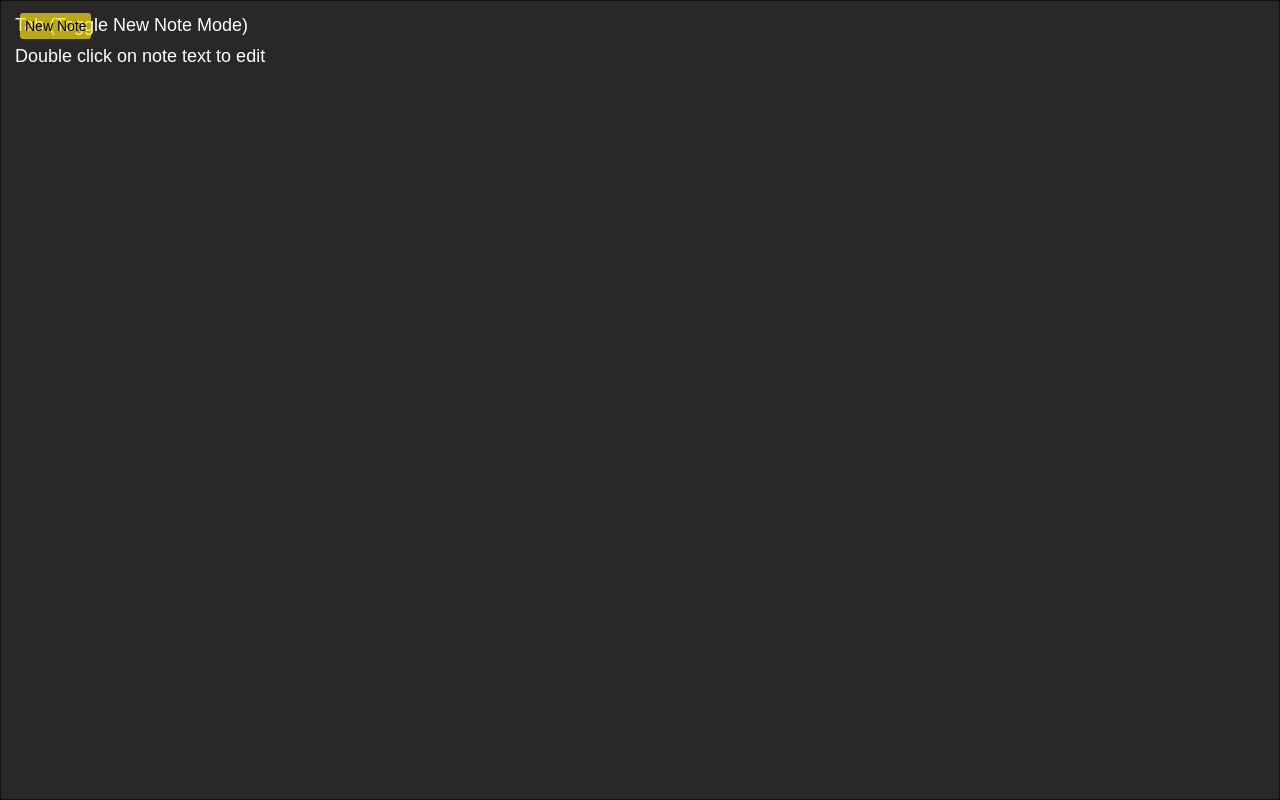
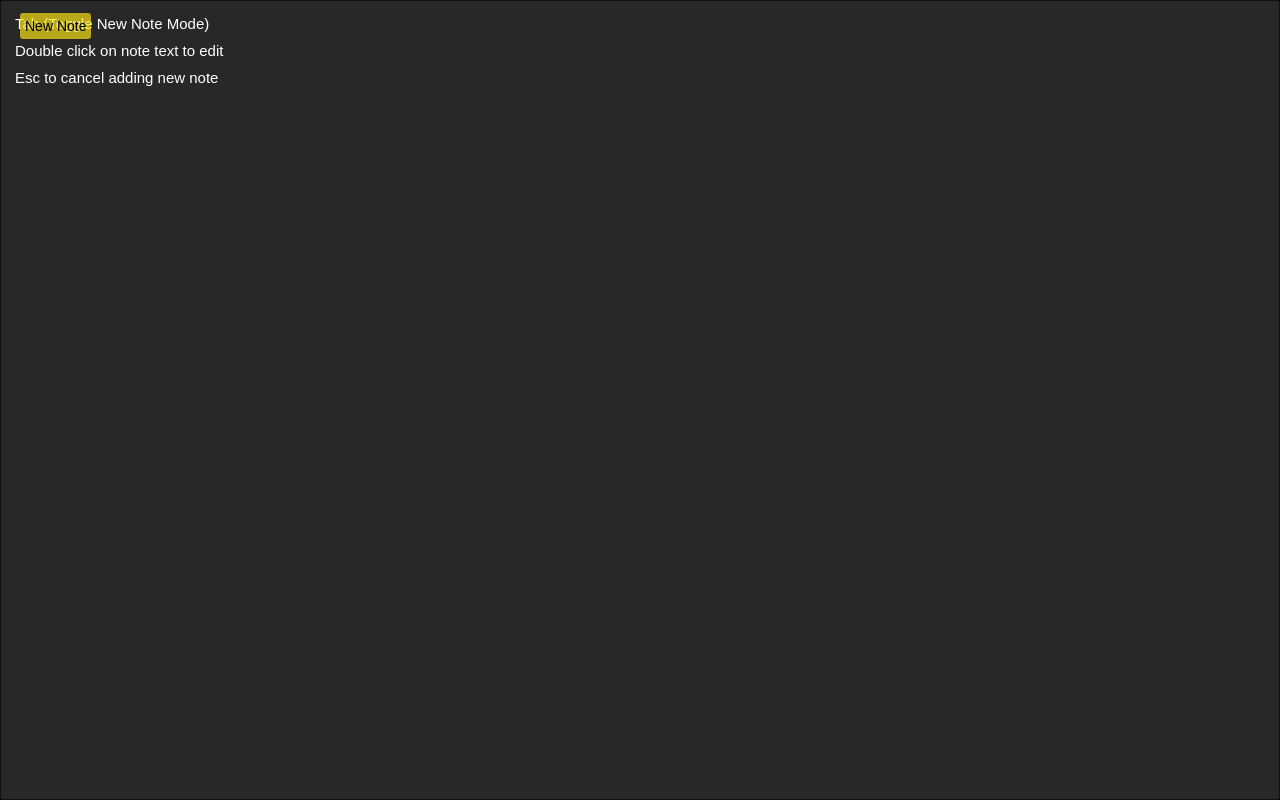
Before and after one commit to serkanisyapan/sticky-notes, a React (Vite) app: page / in a window 1280 px wide. Built offline with nearby package versions, Linux system fonts and the light colour scheme.

Commit message:
adds ui changes

```diff
--- a/src/App.css
+++ b/src/App.css
@@ -2,12 +2,3 @@
   width: 100%;
   height: 100%;
 }
-
-.instructions {
-  display: flex;
-  flex-direction: column;
-  color: white;
-  padding: 15px;
-  gap: 10px;
-  font-size: 18px;
-}
--- a/src/App.jsx
+++ b/src/App.jsx
@@ -3,6 +3,7 @@ import { NewNoteText } from "./components/NewNoteText";
 import { StickyNote } from "./components/StickyNote";
 import { NewNoteInput } from "./components/NewNoteInput";
 import "./App.css";
+import { Instructions } from "./components/Instructions";
 
 function App() {
   const [noteMode, setNoteMode] = useState("addNewNote");
@@ -101,10 +102,7 @@ function App() {
         cursor: noteMode !== "addNewNote" ? "auto" : "crosshair",
       }}
     >
-      <div className="instructions">
-        <span>Tab (Toggle New Note Mode)</span>
-        <span>Double click on note text to edit</span>
-      </div>
+      <Instructions />
       {noteMode === "addNewNote" && (
         <NewNoteText
           position={mousePosition}
--- /dev/null
+++ b/src/components/Instructions.css
@@ -0,0 +1,9 @@
+.instructions {
+  display: flex;
+  width: 20%;
+  flex-direction: column;
+  color: white;
+  padding: 15px;
+  gap: 10px;
+  font-size: 15px;
+}
--- /dev/null
+++ b/src/components/Instructions.jsx
@@ -0,0 +1,10 @@
+import "./Instructions.css";
+export const Instructions = () => {
+  return (
+    <div className="instructions">
+      <span>Tab (Toggle New Note Mode)</span>
+      <span>Double click on note text to edit</span>
+      <span>Esc to cancel adding new note</span>
+    </div>
+  );
+};
--- a/src/components/NewNoteInput.css
+++ b/src/components/NewNoteInput.css
@@ -1,4 +1,6 @@
 .new-note-container {
+  display: flex;
+  flex-direction: column;
   max-width: 350px;
   padding: 15px;
   background-color: #fff;
@@ -50,14 +52,16 @@
 }
 
 .save-button {
-  width: 100%;
+  width: 35%;
   height: 40px;
-  border-radius: 3px;
-  margin-top: 3px;
+  border-radius: 30px;
+  padding: 5px;
+  margin-top: 7px;
   cursor: pointer;
   background-color: rgba(255, 232, 21, 0.916);
   color: rgb(0, 0, 0);
   font-size: 18px;
+  align-self: flex-end;
 }
 
 .save-button:disabled {
--- a/src/components/StickyNote.css
+++ b/src/components/StickyNote.css
@@ -4,6 +4,7 @@
   width: 300px;
   margin-left: -150px;
   padding: 10px;
+  margin-top: -66px;
 }
 
 .note-number-note {
```
